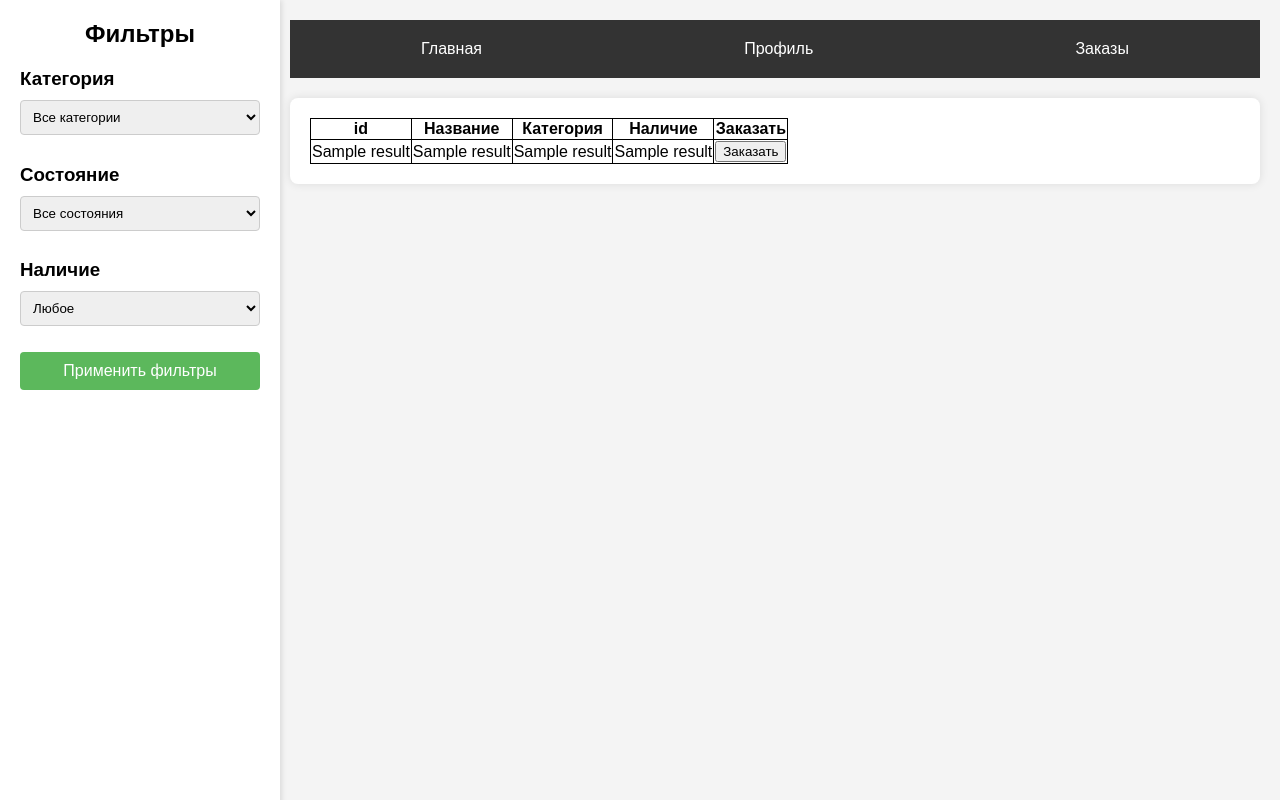
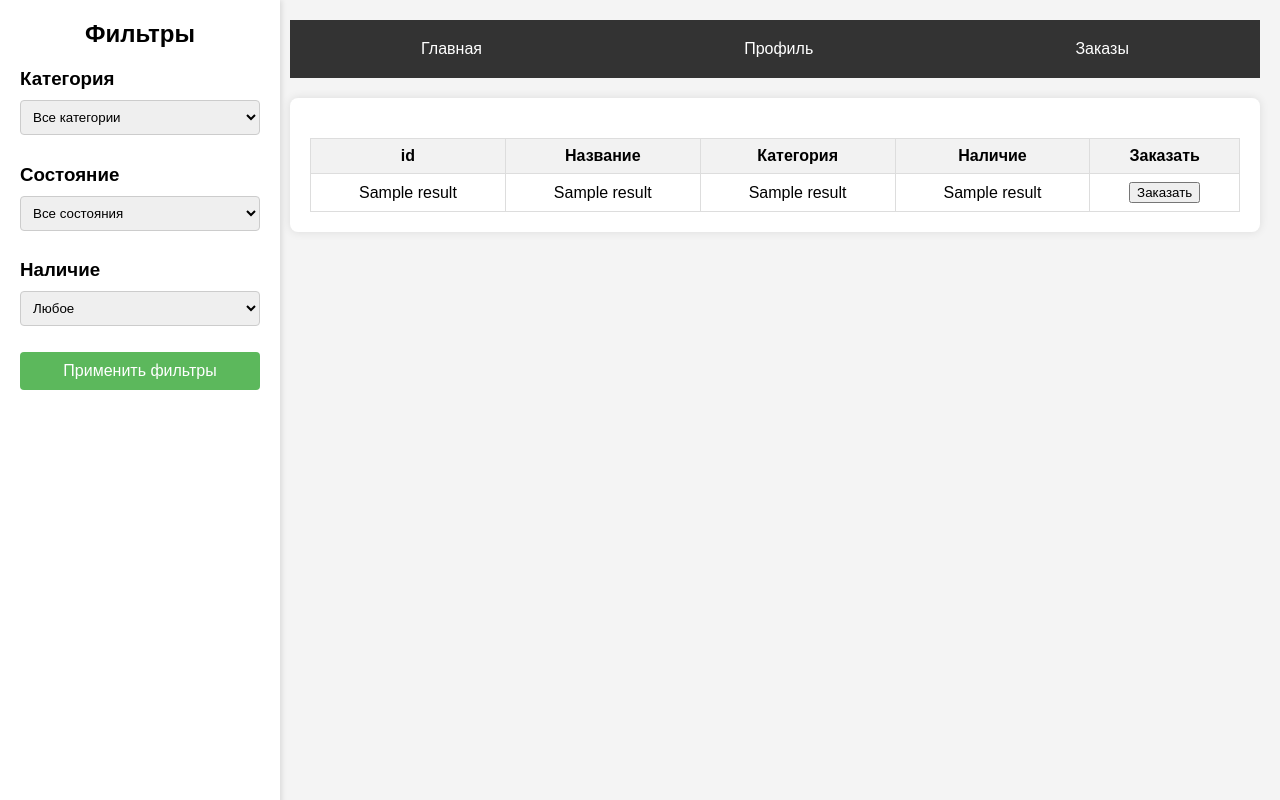
Before and after one commit to Bebrus-prog/shkafb, a Django app: template myproject/main/templates/inv/main.html in a window 1280 px wide. Run offline with Django 5.2, Linux system fonts and the light colour scheme; the template is opened without the code that fills it: most values are stand-ins (such as "Sample title", 1, 10 or a date in 2020).

Commit message:
fix table css

```diff
--- a/myproject/main/templates/inv/main.html
+++ b/myproject/main/templates/inv/main.html
@@ -195,7 +195,7 @@
     <div class="content">
         {% include 'inv/navbar.html' %}
         <div class="main-content">
-            <table>
+            <table class="board">
                 <tr>
                     <th>id</th>
                     <th>Название</th>
```
Also changed, not shown: myproject/database.db.
